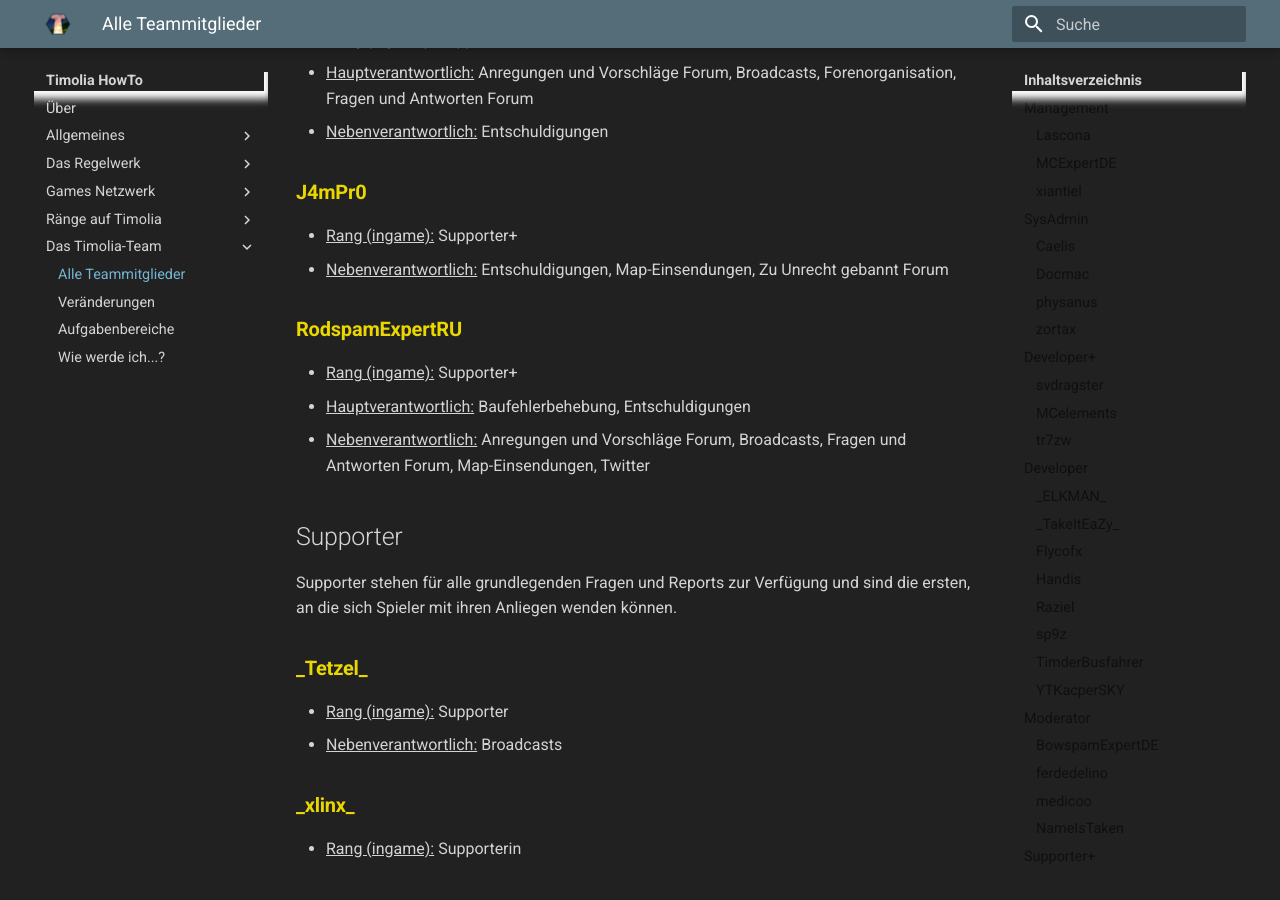
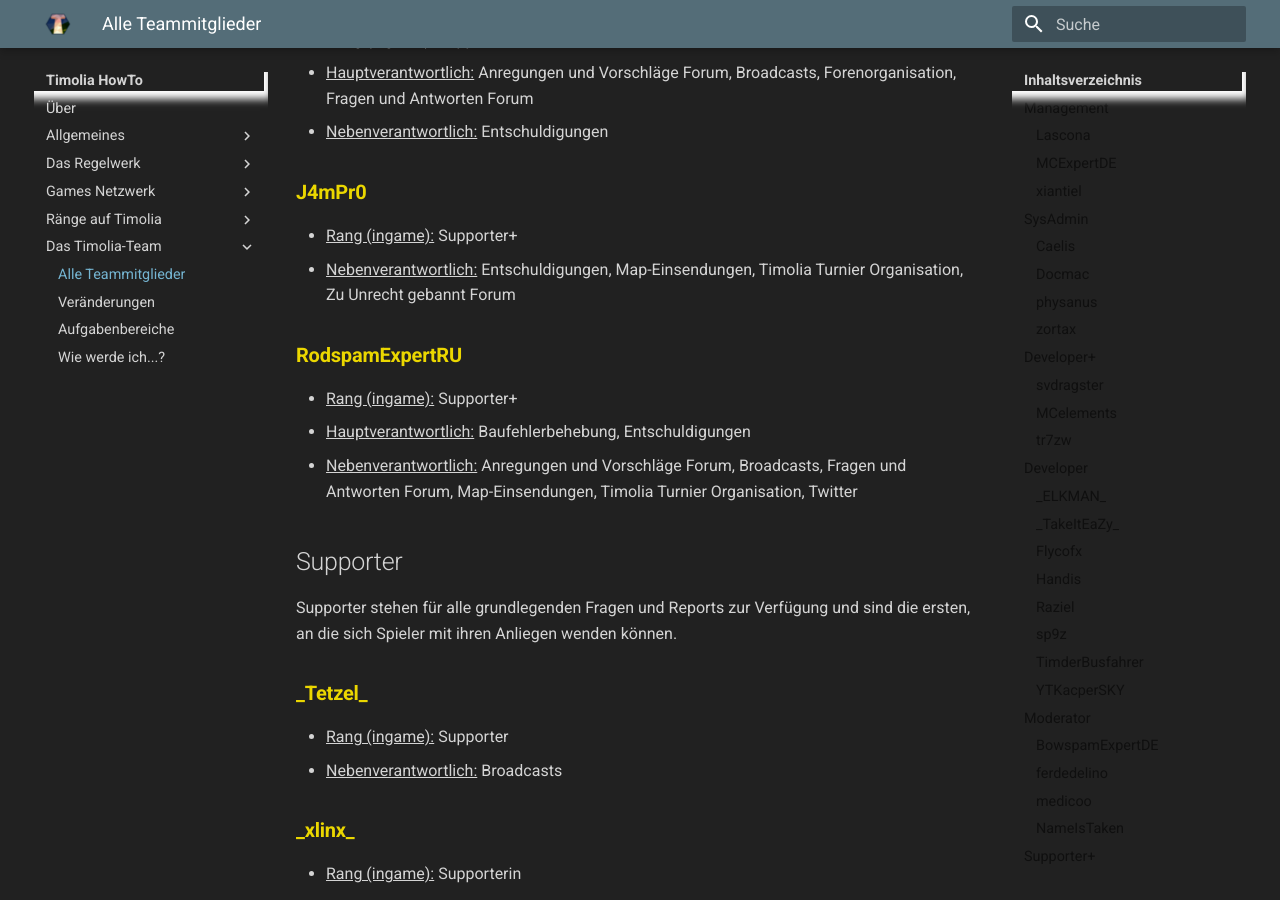
Before and after one commit to TimoliaDE/HowTo, an MkDocs documentation site: the page built from docs/team/members.md, in a window 1280 px wide and 900 px high, scrolled down 4836 px. Built offline with MkDocs 1.6.1 and Material for MkDocs 9.7.7, drawn with Linux system fonts in a browser that asks for light colours; old or Windows-style settings are respelled for this version of MkDocs; some of the changed text lies outside the part shown.

Commit message:
J4mPr0, RodspamExpertRU, Stracy NV Timolia Turnier Organisation

```diff
--- a/docs/team/members.md
+++ b/docs/team/members.md
@@ -151,12 +151,12 @@ Sie sind die ersten, an die sich Spieler mit ihren Anliegen wenden können.
 
 ### <strong><span class='supporter-plus'>J4mPr0</span></strong>
 - <u>Rang (ingame):</u> Supporter+
-- <u>Nebenverantwortlich:</u> Entschuldigungen, Map-Einsendungen, Zu Unrecht gebannt Forum
+- <u>Nebenverantwortlich:</u> Entschuldigungen, Map-Einsendungen, Timolia Turnier Organisation, Zu Unrecht gebannt Forum
 
 ### <strong><span class='supporter-plus'>RodspamExpertRU</span></strong>
 - <u>Rang (ingame):</u> Supporter+
 - <u>Hauptverantwortlich:</u> Baufehlerbehebung, Entschuldigungen
-- <u>Nebenverantwortlich:</u> Anregungen und Vorschläge Forum, Broadcasts, Fragen und Antworten Forum, Map-Einsendungen, Twitter
+- <u>Nebenverantwortlich:</u> Anregungen und Vorschläge Forum, Broadcasts, Fragen und Antworten Forum, Map-Einsendungen, Timolia Turnier Organisation, Twitter
 
 
 
@@ -195,7 +195,7 @@ Supporter stehen für alle grundlegenden Fragen und Reports zur Verfügung und s
 
 ### <strong><span class='supporter'>Stracy</span></strong>
 - <u>Rang (ingame):</u> Supporter
-- <u>Nebenverantwortlich:</u> Anregungen und Vorschläge Forum, Fragen und Antworten Forum, YouTuber-Ränge
+- <u>Nebenverantwortlich:</u> Anregungen und Vorschläge Forum, Fragen und Antworten Forum, Timolia Turnier Organisation, YouTuber-Ränge
 
 ### <strong><span class='supporter'>TrueSpoki</span></strong>
 - <u>Rang (ingame):</u> Supporter
```
Also changed, not shown: docs/team/responsibilities.md (+5 -1 lines).
